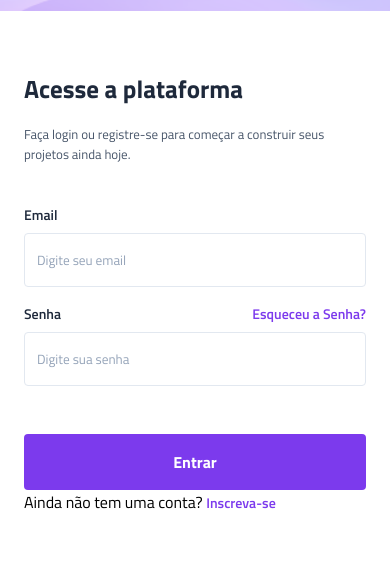
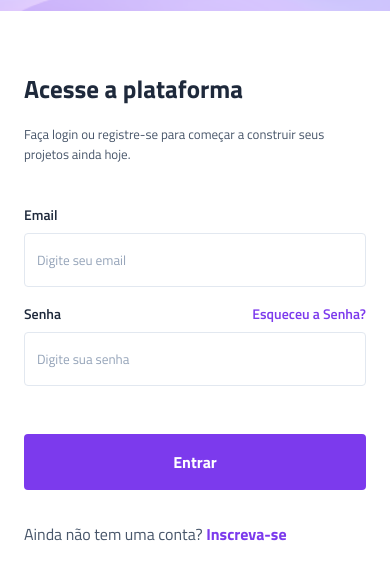
Before and after one commit to Milexz1/Projeto-vertigo, a plain HTML site: page index.html in a window 390 px wide. Shown: the part 123-702 px from the top of the page. Drawn offline with Linux system fonts and the light colour scheme.

Commit message:
Versão mobile finalizada

```diff
--- a/style.css
+++ b/style.css
@@ -101,4 +101,14 @@ main{
     font-size: 1rem;
     font-weight: 700;
     color: var(--white);
+    margin-bottom: 2rem;
 }
+
+.login>p{
+    color: var(--gray-600);
+}
+
+.login>p>a{
+    font-weight: 700;
+    font-size: 1rem;
+}
```
